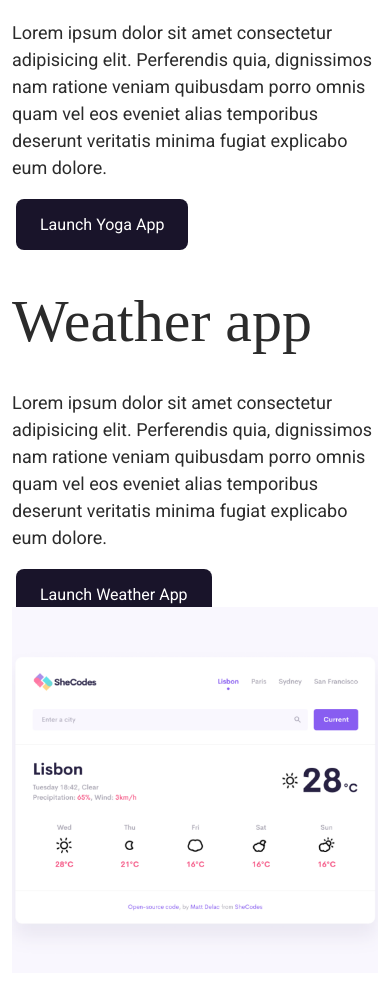
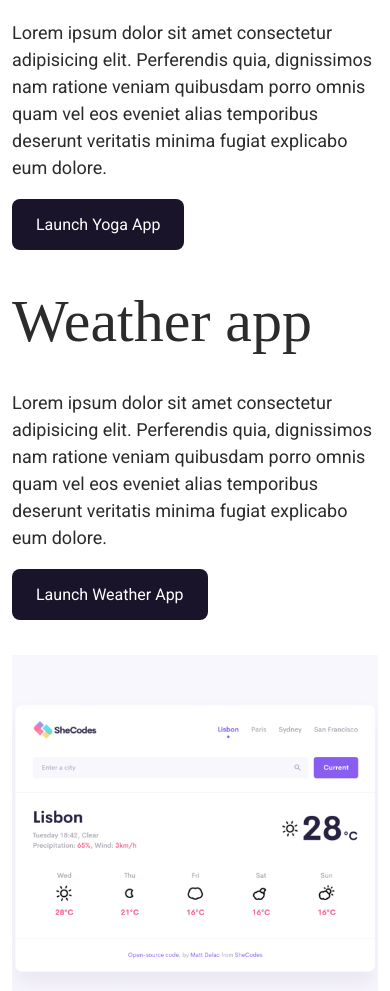
Before and after one commit to ZubenkoAnna/portfolio-site, a plain HTML site: page index.html in a window 390 px wide. Shown: the part 853-1844 px from the top of the page. Drawn offline with nearby package versions, Linux system fonts and the light colour scheme; a web font is replaced by a local one.

Commit message:
fixed so that the image does not run over the button

```diff
--- a/index.html
+++ b/index.html
@@ -85,8 +85,8 @@
           </div>
         </div>
       </div>
-      <div class="row mt-5">
-        <div class="col-md-6 text-start">
+      <div class="row">
+        <div class="col-md-6 text-start mt-5">
           <h1 class="mb-3">Weather app</h1>
           <p>
             Lorem ipsum dolor sit amet consectetur adipisicing elit. Perferendis
@@ -98,7 +98,7 @@
             <a href="#" class="main-btn">Launch Weather App</a>
           </div>
         </div>
-        <div class="col-md-6">
+        <div class="col-md-6 mt-5">
           <img
             src="images/weather.png"
             alt="weather-app image"
--- a/src/style.css
+++ b/src/style.css
@@ -51,7 +51,6 @@ a {
   border-radius: 8px;
   background-color: var(--primery-color);
   color: #fff;
-  margin: 0 4px;
 }
 
 .main-btn:hover {
```
